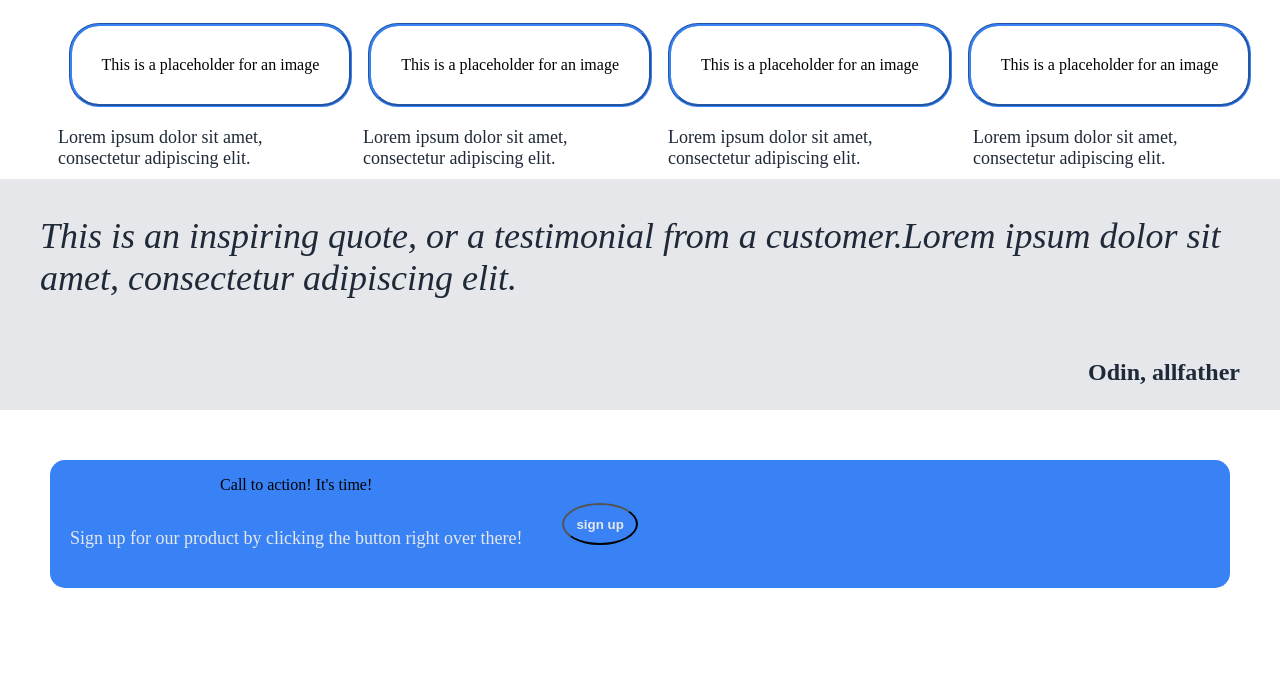
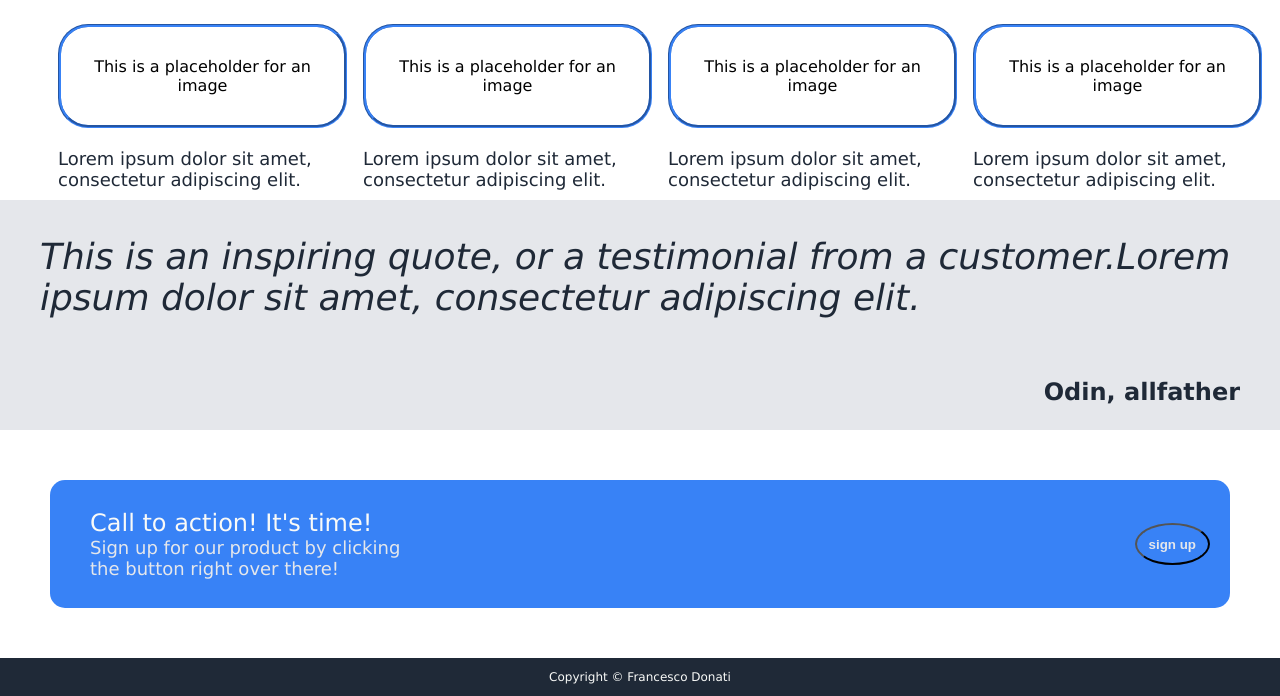
Before and after one commit to Fradonati/landing-page1, a plain HTML site: page index.html in a window 1280 px wide. Shown: the part 371-1067 px from the top of the page. Before the commit the page ends 1009 px from the top, so only its background shows below. Drawn offline with Linux system fonts and the light colour scheme.

Commit message:
project finished

```diff
--- a/index.html
+++ b/index.html
@@ -51,11 +51,14 @@
     </div>
     <div class="main3">
         <div class="main3sec">
-        <p>Call to action! It's time!</p>
-        <p class="headersecondarytext">Sign up for our product by clicking the button
+        <p class="headerlogotext p">Call to action! It's time!</p>
+        <p class="headersecondarytext p">Sign up for our product by clicking <br> the button
             right over there!</p>
         </div>
         <button class="lastbutton">sign up</button>
     </div>
+    <div class="footer">
+      <p>Copyright © Francesco Donati</p>
+    </div>
 </body>
 </html>
--- a/style.css
+++ b/style.css
@@ -1,5 +1,6 @@
 body {
     margin: 0px;
+    font-family: Verdana, Geneva, Tahoma, sans-serif;
 }
 /* color, weight,size for the header and main header flexbox */
 #header {
@@ -125,13 +126,15 @@ button {
     flex: 0 0 0;
     height: 128px;
     margin: 50px;
+    justify-content: space-between;
 }
 .main3sec {
     display: flex;
     flex-direction: column;
-    align-items: center;
     margin-left: 20px;
     margin-right: 20px;
+    justify-content: center;
+    align-items: flex-start;
 }
 .lastbutton {
     height: 42px;
@@ -140,3 +143,15 @@ button {
     justify-self: flex-end;
     margin: 20px;
 }
+.footer {
+    background-color: #1f2937;
+    color: #f9faf8;
+    font-size: 12px;
+    display: flex;
+    justify-content: center;
+}
+.p {
+    margin-block-start: 0;
+    margin-block-end: 0;
+    margin-left: 20px;
+}
```
